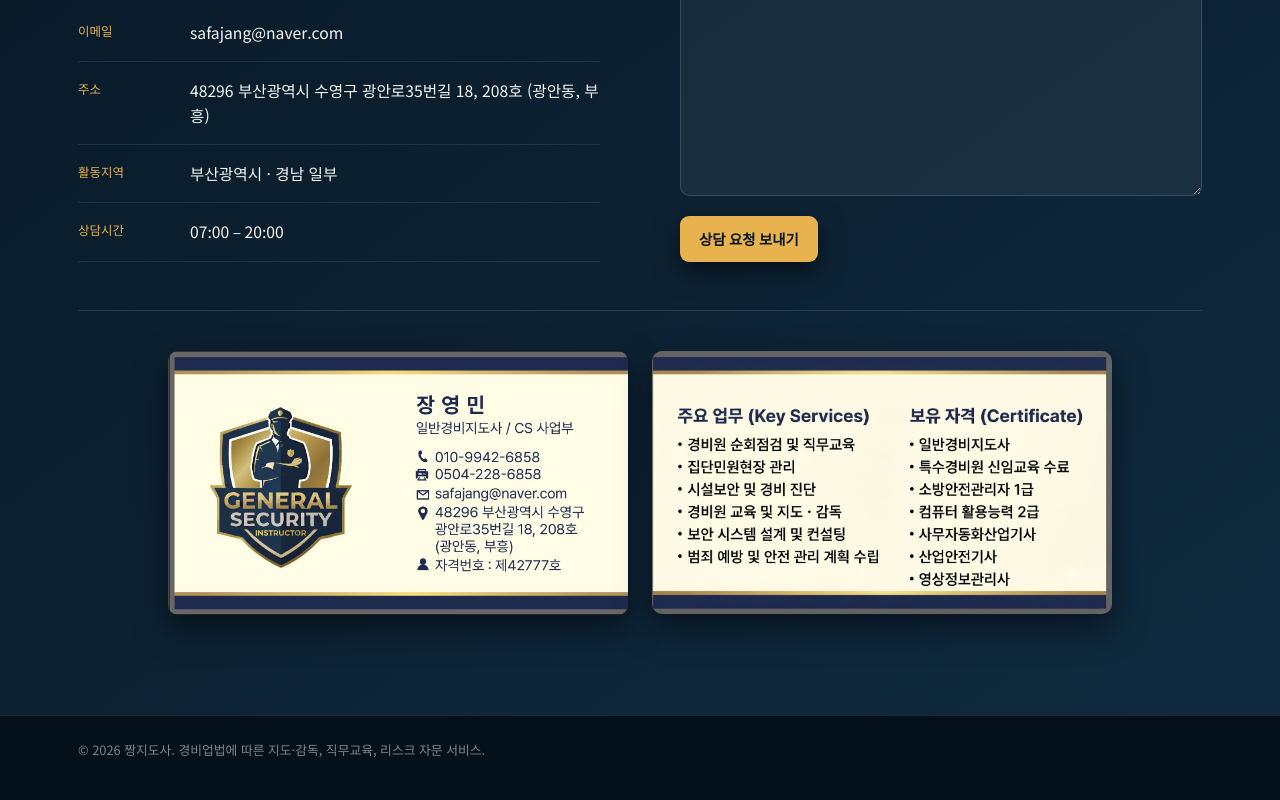
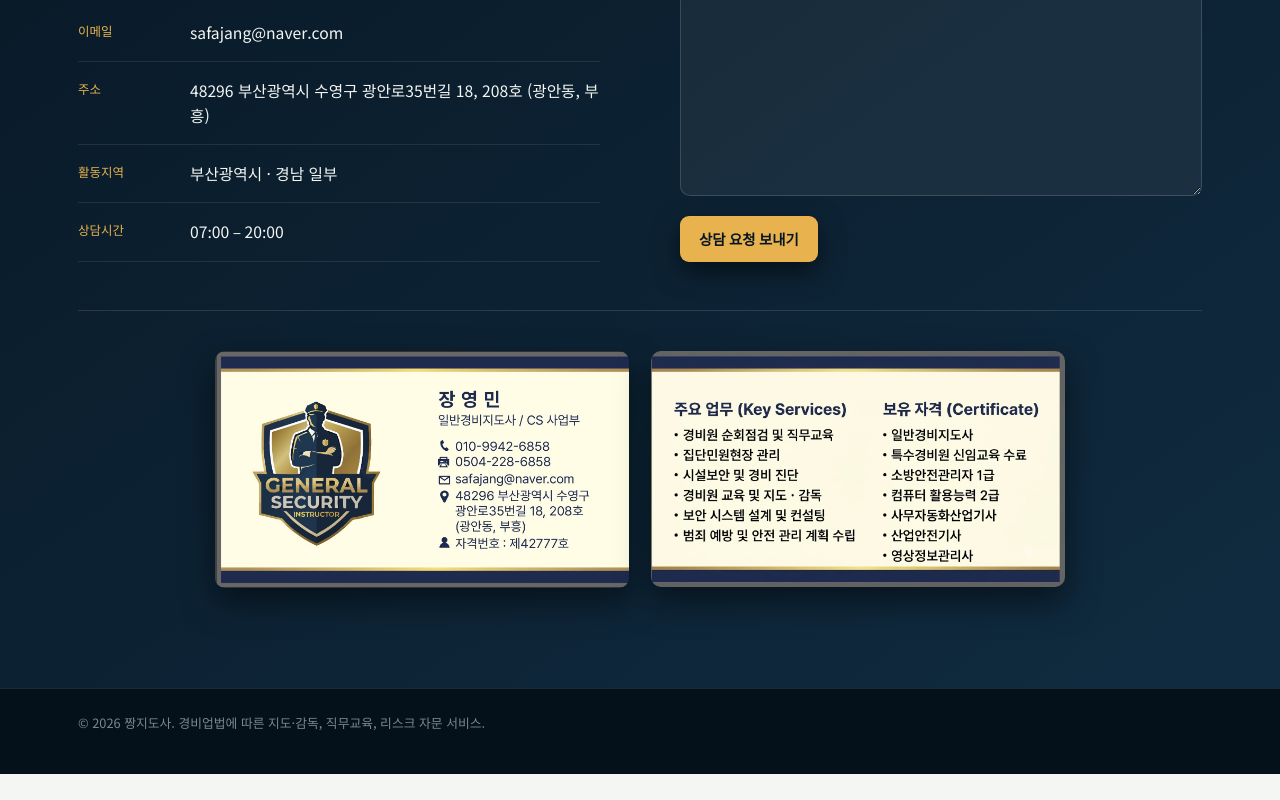
Before and after one commit to safajang-svg/secu, a plain HTML site: page index.html in a window 1280 px wide. Shown: the part 11187-11987 px from the top of the page. After the commit the page ends 11961 px from the top, so only its background shows below. Drawn offline with Linux system fonts and the light colour scheme; no server answers.

Commit message:
Add files via upload

```diff
--- a/index.html
+++ b/index.html
@@ -162,9 +162,9 @@
   .contact-grid{display:grid; grid-template-columns:1fr 1fr; gap:64px;}
   .contact-info .row{display:flex; gap:16px; padding:16px 0; border-bottom:1px solid rgba(255,255,255,0.12); font-size:0.98rem;}
   .contact-info .row .k{font-family:'IBM Plex Mono', monospace; font-size:0.78rem; color:var(--amber); width:96px; flex-shrink:0; padding-top:2px;}
-  .card-preview{display:flex; flex-wrap:wrap; gap:24px; margin-top:48px; padding-top:40px; border-top:1px solid rgba(255,255,255,0.12); justify-content:center; align-items:flex-start;}
-  .card-preview img{flex:1 1 320px; width:auto; max-width:460px; border-radius:10px; box-shadow:0 14px 32px rgba(0,0,0,0.5);}
-  @media (max-width:760px){ .card-preview img{flex-basis:100%; max-width:480px;} }
+  .card-preview{display:flex; flex-wrap:wrap; gap:22px; margin-top:48px; padding-top:40px; border-top:1px solid rgba(255,255,255,0.12); justify-content:center; align-items:flex-start;}
+  .card-preview img{flex:1 1 290px; width:100%; height:auto; min-width:0; max-width:414px; border-radius:10px; box-shadow:0 14px 32px rgba(0,0,0,0.5); display:block;}
+  @media (max-width:760px){ .card-preview img{flex-basis:100%; width:100%; max-width:432px;} }
   .kakao-link{color:var(--amber); text-decoration:underline; text-underline-offset:3px;}
   .kakao-link:hover{color:#fff;}
   .kakao-qr{margin:20px 0 8px; padding:20px; background:rgba(255,255,255,0.04); border:1px solid rgba(255,255,255,0.12); border-radius:6px; display:flex; align-items:center; gap:20px;}
```
